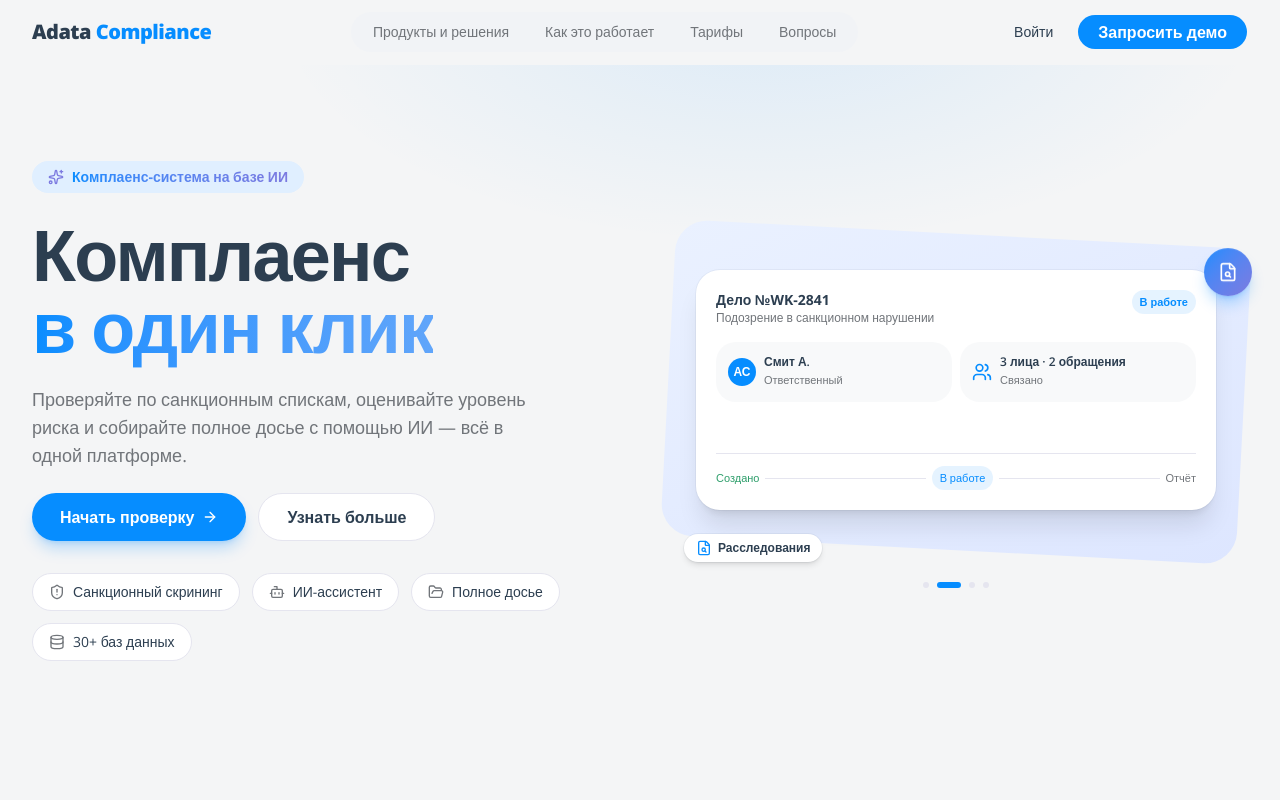
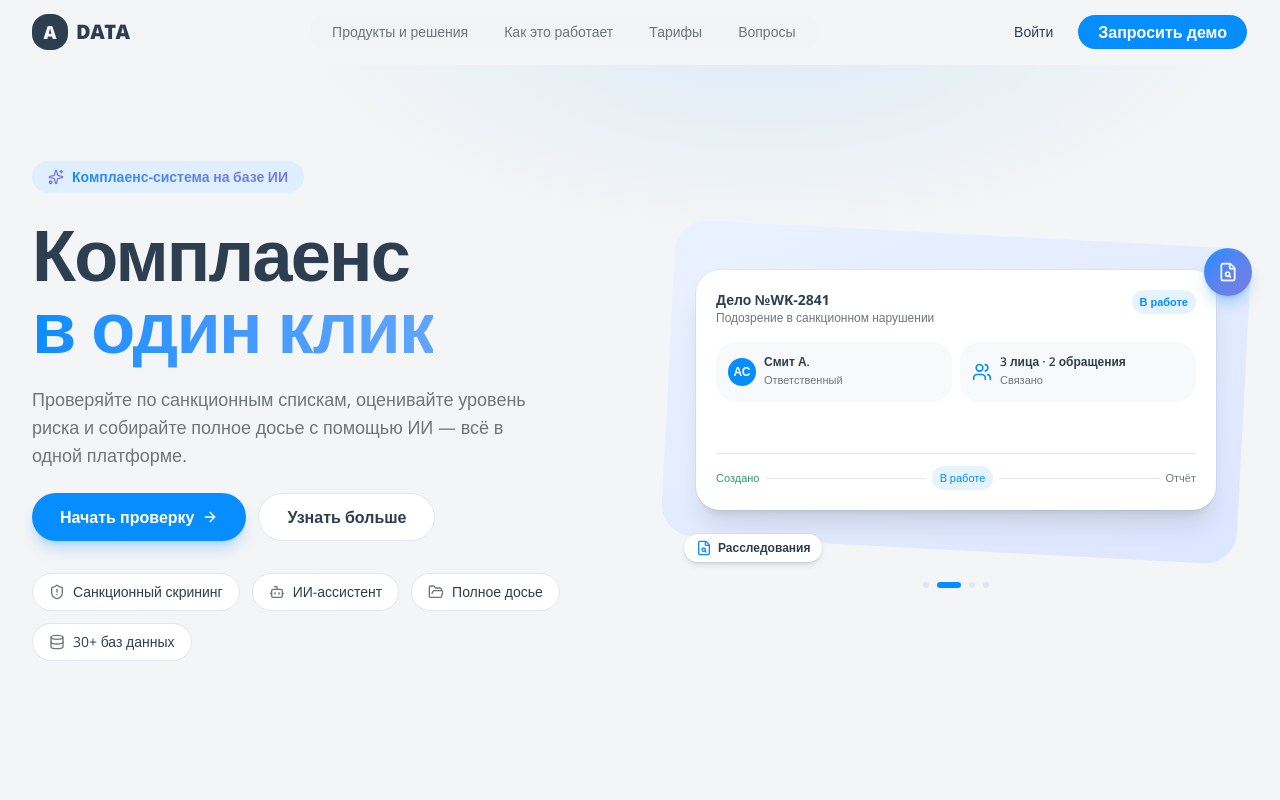
Before and after one commit to dzhmnklva012/-e-analytic, a Next.js app in the folder compliance-landing/: page / in a window 1280 px wide. Shown: the top 800 px of the page. Built offline with nearby package versions, Linux system fonts and the light colour scheme.

Commit message:
Auto-update: logo.tsx

```diff
--- a/compliance-landing/src/components/landing/logo.tsx
+++ b/compliance-landing/src/components/landing/logo.tsx
@@ -9,9 +9,18 @@ export function Logo({
   light?: boolean;
 }) {
   return (
-    <span className={cn("text-xl font-extrabold tracking-tight", className)}>
-      <span className={light ? "text-white" : "text-foreground"}>Adata</span>{" "}
-      <span className={light ? "text-white/80" : "text-primary"}>Compliance</span>
+    <span className={cn("inline-flex items-center gap-2", className)}>
+      <span
+        className={cn(
+          "grid size-9 place-items-center rounded-lg text-lg font-extrabold",
+          light ? "bg-white/15 text-white ring-1 ring-white/30" : "bg-foreground text-background",
+        )}
+      >
+        A
+      </span>
+      <span className={cn("text-xl font-extrabold tracking-tight", light ? "text-white" : "text-foreground")}>
+        DATA
+      </span>
     </span>
   );
 }
```
